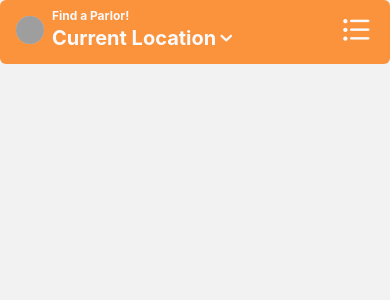
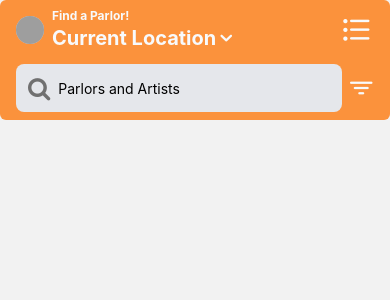
Before and after one commit to Lupey1103/GetInk-D, a React Native app: screen /GetInk in a window 390 px wide. Shown: the top 300 px of the page. Built offline with nearby package versions, Linux system fonts and the light colour scheme; grey boxes are pictures that could not be loaded.

Commit message:
Added searchbar to Landing Page. Should be adding Catagories tomorrow

```diff
--- a/src/screens/HomeScreen.js
+++ b/src/screens/HomeScreen.js
@@ -1,8 +1,8 @@
-import { View, Text, Image } from "react-native";
+import { View, Text, Image, TextInput, ScrollView } from "react-native";
 import React, { useLayoutEffect } from "react";
 import { useNavigation } from "@react-navigation/native";
 import { SafeAreaView } from "react-native-safe-area-context";
-import { Entypo, AntDesign } from "@expo/vector-icons";
+import { Entypo, AntDesign, Ionicons, FontAwesome } from "@expo/vector-icons";
 
 export const HomeScreen = () => {
   const navigation = useNavigation();
@@ -35,6 +35,18 @@
 
         <AntDesign name="bars" size={35} color="#f8fafc" />
       </View>
+      <View>
+        <View className='flex-row items-center space-x-2 pb-2 mx-4'>
+          <View className="flex-row flex-1 space-x-2 bg-gray-200 p-3 rounded-lg">
+          <FontAwesome name="search" size={24} color="#707070" />
+          <TextInput placeholder="Parlors and Artists" keyboardType="default"/>
+          </View>
+          <Ionicons name="filter" size={24} color="#f8fafc" />
+        </View>
+        <ScrollView>
+
+        </ScrollView>
+      </View>
     </SafeAreaView>
   );
 };
```
